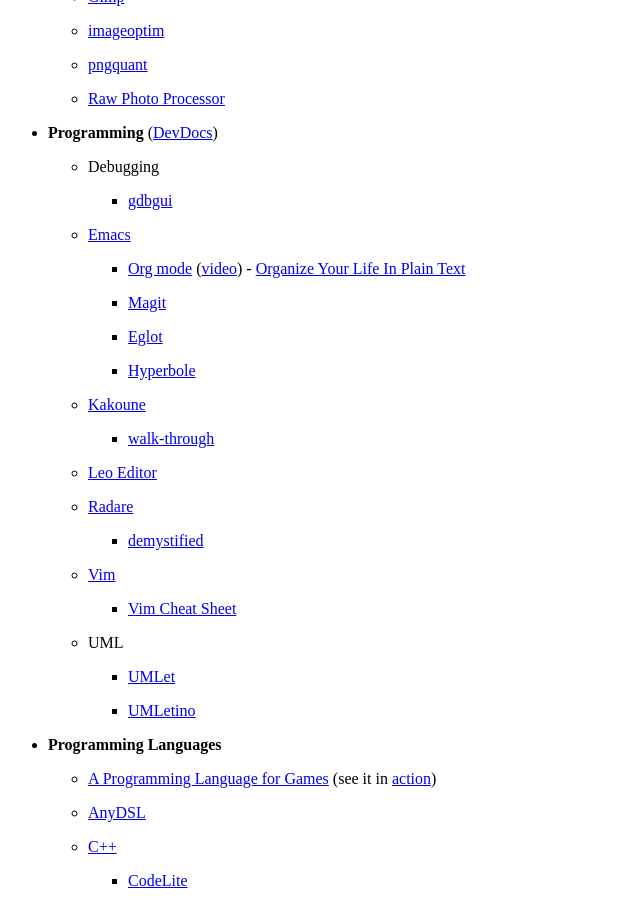
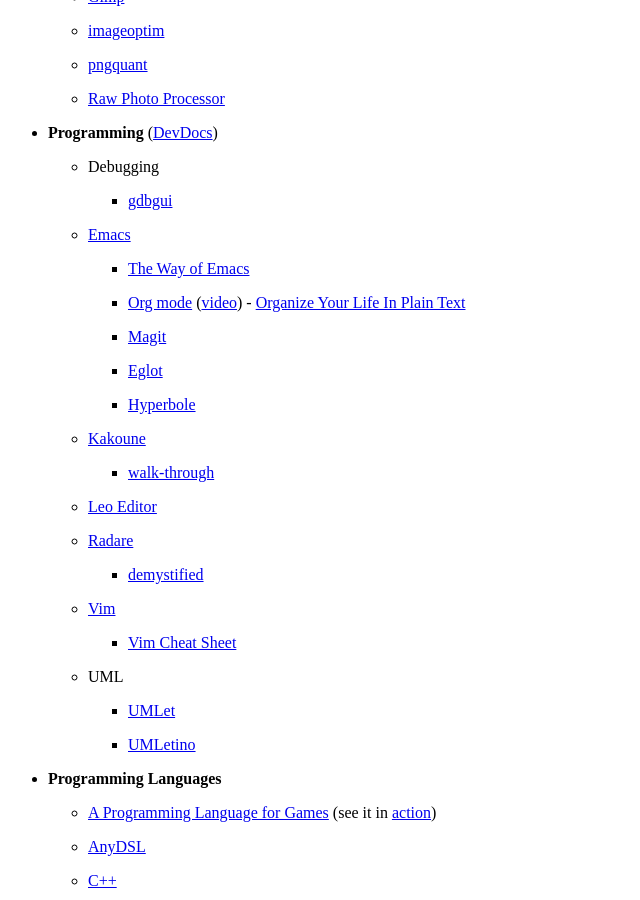
Before and after one commit to wahn/jan_walter_org, a Jekyll site: the page built from links/index.md, in a window 1280 px wide and 900 px high, scrolled down 5531 px. Shown: the whole window, without its empty margins (0-640 px from the left). Built offline with Jekyll 4.4.1, drawn with Linux system fonts in a browser that asks for light colours; Markdown is read by kramdown in place of the engine named in the settings.

Commit message:
The Way of Emacs.

```diff
--- a/links/index.md
+++ b/links/index.md
@@ -362,6 +362,8 @@
         + [gdbgui](https://www.gdbgui.com)
 
     - [Emacs](https://www.gnu.org/software/emacs)
+
+        + [The Way of Emacs](https://sheer.tj/the_way_of_emacs.html)
 
         + [Org mode](https://orgmode.org)
           ([video](https://youtu.be/dljNabciEGg)) - [Organize Your
```
